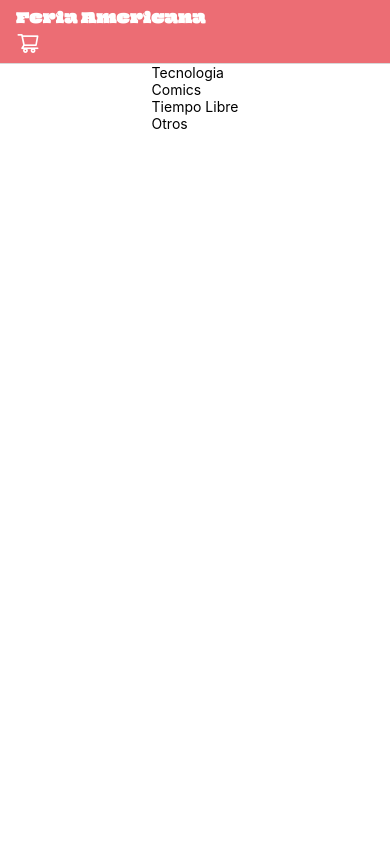
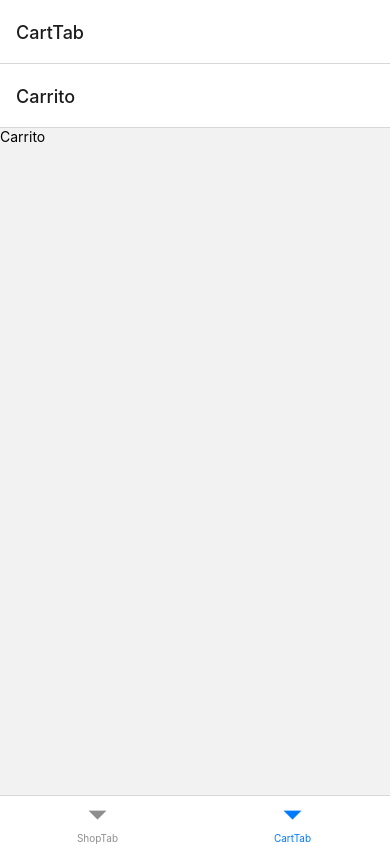
Before and after one commit to EtelS/app_Panaderia, a React Native app: screen /CartTab in a window 390 px wide. Built offline with nearby package versions, Linux system fonts and the light colour scheme.

Commit message:
TabNavigation I

```diff
--- a/App.js
+++ b/App.js
@@ -1,23 +1,14 @@
 import { StyleSheet, Text, View } from 'react-native';
 
+import MainNavigator from './navigation';
 import React from 'react';
-import ShopNavigator from './navigation/ShopNavigator';
 import { StatusBar } from 'expo-status-bar';
 
 export default function App() {
   return (
     <>
-      <ShopNavigator />
-      <StatusBar style={styles.container}/>
+      <MainNavigator />
+      <StatusBar style="auto"/>
     </>
   );
 }
-
-const styles = StyleSheet.create({
-  container: {
-    flex: 1,
-    backgroundColor: '#fff',
-    alignItems: 'center',
-    justifyContent: 'center',
-  },
-});
--- a/components/Header.js
+++ b/components/Header.js
@@ -15,7 +15,7 @@ const Header = ()=>{
 
     return(
         <>
-        <Text style={styles.title}>Feria Americana</Text>
+        <Text style={styles.title}>Feria Americana!</Text>
         <TouchableOpacity onPress={()=>console.log('Aca deberia ir al carrito')}>
             <AntDesign name="shoppingcart" size={24} color="white" />
         </TouchableOpacity>
--- /dev/null
+++ b/navigation/CartNavigator.js
@@ -0,0 +1,18 @@
+import CartScreen from '../screens/Cart';
+import React from 'react';
+import { createNativeStackNavigator } from '@react-navigation/native-stack';
+
+const Stack=createNativeStackNavigator();
+const CartNavigator= () =>{
+    return(
+        <Stack.Navigator>
+            <Stack.Screen
+                name="Cart"
+                component= {CartScreen}
+                options={{title:"Carrito"}}
+                />
+        </Stack.Navigator>
+    )
+
+}
+export default CartNavigator;
--- a/navigation/ShopNavigator.js
+++ b/navigation/ShopNavigator.js
@@ -2,7 +2,6 @@ import {COLORS} from '../constants/color';
 import Categories from '../screens/Categories';
 import Detail from '../screens/Detail';
 import Header from '../components/Header';
-import { NavigationContainer } from '@react-navigation/native';
 import Products from '../screens/Products';
 import React from 'react'
 import { StyleSheet } from 'react-native';
@@ -12,8 +11,6 @@ const Stack= createNativeStackNavigator();
 
 
 const ShopNavigator= () =>(
-
-    <NavigationContainer>
         <Stack.Navigator
             screenOptions={{headerStyle:styles.pantinicio}}
                 initialRouteName= "Categories">
@@ -31,8 +28,6 @@ const ShopNavigator= () =>(
                 })}
                 />
         </Stack.Navigator>
-    </NavigationContainer>
-
 )
 
 const styles= StyleSheet.create({
--- /dev/null
+++ b/navigation/TabNavigator.js
@@ -0,0 +1,16 @@
+import CartNavigator from './CartNavigator';
+import React from 'react';
+import ShopNavigator from './ShopNavigator';
+import { createBottomTabNavigator } from '@react-navigation/bottom-tabs';
+
+const BottomTabs= createBottomTabNavigator();
+
+const TabNavigator = () =>{
+    return(
+        <BottomTabs.Navigator>
+            <BottomTabs.Screen name="ShopTab" component={ShopNavigator}/>
+            <BottomTabs.Screen name="CartTab" component={CartNavigator}/>
+        </BottomTabs.Navigator>
+    )
+}
+export default TabNavigator;
--- /dev/null
+++ b/navigation/index.js
@@ -0,0 +1,13 @@
+import { NavigationContainer } from '@react-navigation/native';
+import React from 'react';
+import TabNavigator from './TabNavigator';
+
+const MainNavigator= () =>{
+    return(
+        <NavigationContainer>
+            <TabNavigator />
+        </NavigationContainer>
+    );
+};
+
+export default MainNavigator;
--- a/package.json
+++ b/package.json
@@ -8,17 +8,18 @@
     "eject": "expo eject"
   },
   "dependencies": {
+    "@react-navigation/bottom-tabs": "^6.0.9",
     "@react-navigation/native": "^6.0.6",
     "@react-navigation/native-stack": "^6.2.5",
     "expo": "~43.0.2",
+    "expo-font": "~10.0.3",
     "expo-status-bar": "~1.1.0",
     "react": "17.0.1",
     "react-dom": "17.0.1",
     "react-native": "0.64.3",
     "react-native-safe-area-context": "3.3.2",
     "react-native-screens": "~3.8.0",
-    "react-native-web": "0.17.1",
-    "expo-font": "~10.0.3"
+    "react-native-web": "0.17.1"
   },
   "devDependencies": {
     "@babel/core": "^7.12.9"
--- /dev/null
+++ b/screens/Cart.js
@@ -0,0 +1,12 @@
+import {Text, View} from 'react-native'
+
+import React from 'react';
+
+const Cart=()=>{
+    return(
+    <View>
+        <Text>Carrito</Text>
+    </View>
+    )
+};
+export default Cart;
```
Also changed, not shown: 1 other file (tests, documents, lock files or other folders).
